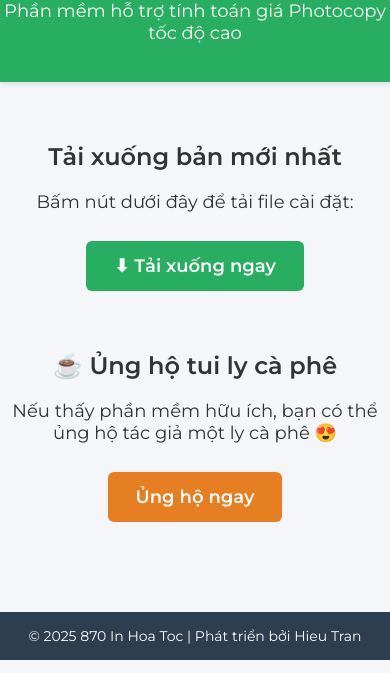
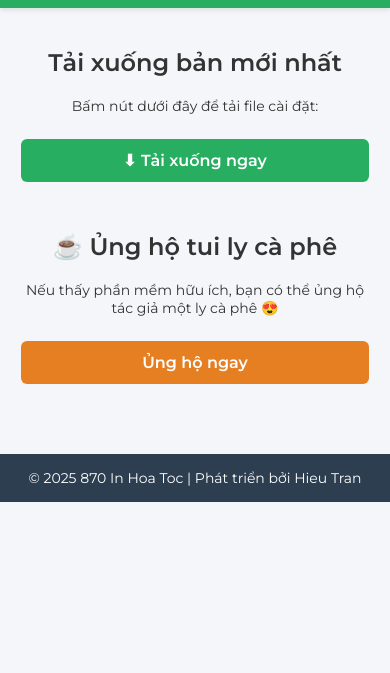
Before and after one commit to hieufg100/870-in-hoa-toc, a plain HTML site: page index.html in a window 390 px wide. Shown: the part 171-844 px from the top of the page. Drawn offline with Linux system fonts and the light colour scheme.

Commit message:
Update index.html

```diff
--- a/index.html
+++ b/index.html
@@ -2,6 +2,7 @@
 <html lang="vi">
 <head>
   <meta charset="UTF-8">
+  <meta name="viewport" content="width=device-width, initial-scale=1.0"> <!-- Quan trọng cho mobile -->
   <title>870 In Hoa Toc - Download</title>
   <link rel="icon" href="app.png" type="image/png">
   <link href="https://fonts.googleapis.com/css2?family=Montserrat:wght@400;600&display=swap" rel="stylesheet">
@@ -17,7 +18,7 @@
     header {
       background: #27ae60;
       color: white;
-      padding: 30px 0 20px 0;
+      padding: 20px 10px;
       box-shadow: 0 2px 5px rgba(0,0,0,0.1);
     }
     header img {
@@ -28,20 +29,20 @@
     }
     h1 {
       margin: 0;
-      font-size: 32px;
+      font-size: 28px;
       font-weight: 600;
     }
     p {
-      font-size: 18px;
-      margin-top: 8px;
+      font-size: 16px;
+      margin-top: 6px;
     }
     main {
-      margin-top: 60px;
+      margin: 40px 15px;
     }
     .btn {
       display: inline-block;
       padding: 14px 28px;
-      font-size: 18px;
+      font-size: 16px;
       font-weight: 600;
       color: white;
       background-color: #27ae60;
@@ -49,18 +50,43 @@
       border-radius: 6px;
       text-decoration: none;
       transition: background 0.3s, transform 0.2s;
-      margin: 10px;
+      margin: 10px auto;
     }
     .btn:hover {
       background-color: #219150;
       transform: translateY(-2px);
     }
+    .btn-donate {
+      background: #e67e22;
+    }
+    .btn-donate:hover {
+      background: #d35400;
+    }
     footer {
-      margin-top: 80px;
+      margin-top: 60px;
       padding: 15px;
       background: #2c3e50;
       color: white;
       font-size: 14px;
+    }
+
+    /* Responsive cho điện thoại */
+    @media (max-width: 600px) {
+      header img {
+        width: 60px;
+        height: 60px;
+      }
+      h1 {
+        font-size: 22px;
+      }
+      p {
+        font-size: 14px;
+      }
+      .btn {
+        width: 90%;
+        font-size: 16px;
+        padding: 12px;
+      }
     }
   </style>
 </head>
@@ -68,7 +94,7 @@
   <header>
     <img src="app.png" alt="870 In Hoa Toc Logo">
     <h1>870 In Hoa Toc</h1>
-    <p>Phần mềm hỗ trợ tính toán giá Photocopy tốc độ cao</p>
+    <p>Phần mềm hỗ trợ tính giá Photocopy tốc độ cao</p>
   </header>
 
   <main>
@@ -76,9 +102,9 @@
     <p>Bấm nút dưới đây để tải file cài đặt:</p>
     <a href="https://github.com/hieufg100/870-in-hoa-toc/releases/download/v1.0.2/870InHoaToc_Setup.exe" class="btn">⬇ Tải xuống ngay</a>
 
-    <h2 style="margin-top:50px;">☕ Ủng hộ tui ly cà phê</h2>
+    <h2 style="margin-top:40px;">☕ Ủng hộ tui ly cà phê</h2>
     <p>Nếu thấy phần mềm hữu ích, bạn có thể ủng hộ tác giả một ly cà phê 😍</p>
-    <a href="donate.html" class="btn" style="background:#e67e22;">Ủng hộ ngay</a>
+    <a href="donate.html" class="btn btn-donate">Ủng hộ ngay</a>
   </main>
 
   <footer>
```
